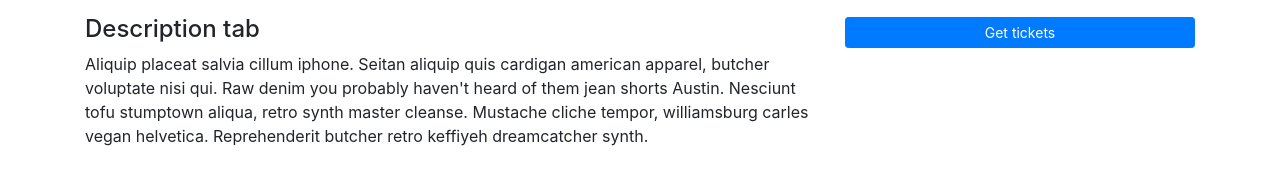
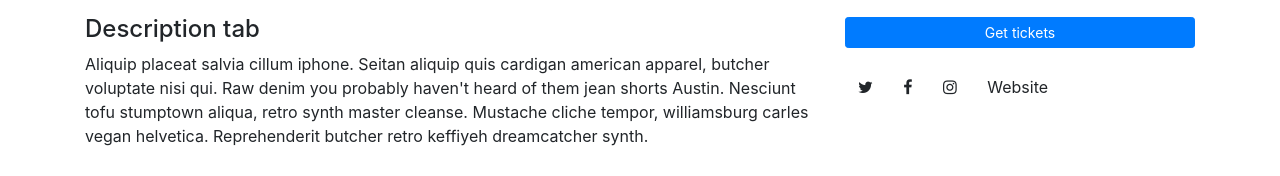
Before and after one commit to zoek1/Tiki-DApp, a plain HTML site: page Event/index.html in a window 1280 px wide. Shown: the part 367-543 px from the top of the page. Drawn offline with nearby package versions, Linux system fonts and the light colour scheme; a script that the page names is missing.

Commit message:
Agrega iconos de redes sociales

```diff
--- a/Event/index.html
+++ b/Event/index.html
@@ -63,6 +63,20 @@
 					<li>$30</li>
 				</ul>
 				<button type="button" class="btn btn-primary btn-sm btn-block">Get tickets</button>
+				<div class="social">
+					<a class="btn btn-social btn-twitter" href="#">
+						<span class="fa fa-twitter"></span>
+					  </a>
+					<a class="btn btn-social btn-facebook" href="#">
+						<span class="fa fa-facebook"></span>
+					  </a>
+					<a class="btn btn-social btn-instagram" href="#">
+						<span class="fa fa-instagram"></span>
+					  </a>
+					<a class="btn btn-social" href="#">
+						<span>Website</span>
+					  </a>
+				</div>
   			</div>
 		</div>
 	</div>
--- a/Event/page.css
+++ b/Event/page.css
@@ -30,3 +30,9 @@ h3{
 .price{
   margin-top: 20px;
 }
+
+.social {
+  display: inline-block;
+  padding: 20px 0;
+  width: 100%;
+}
```
